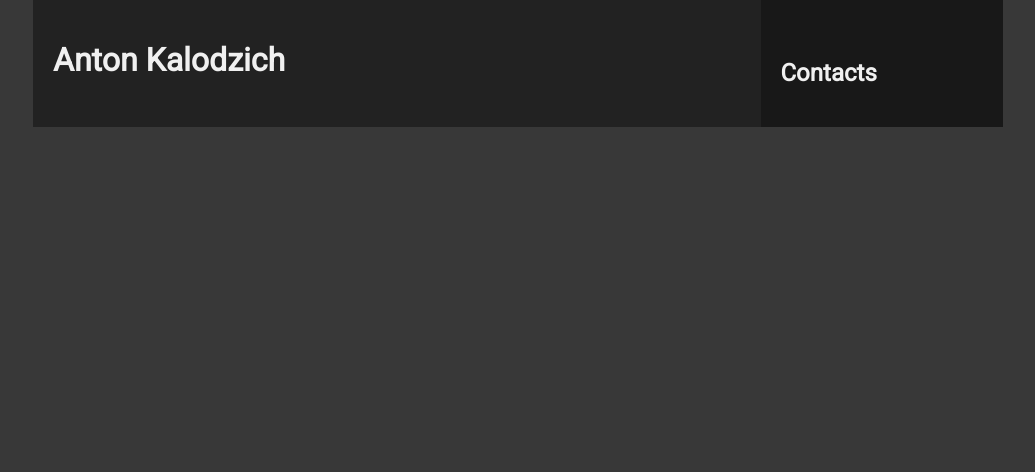
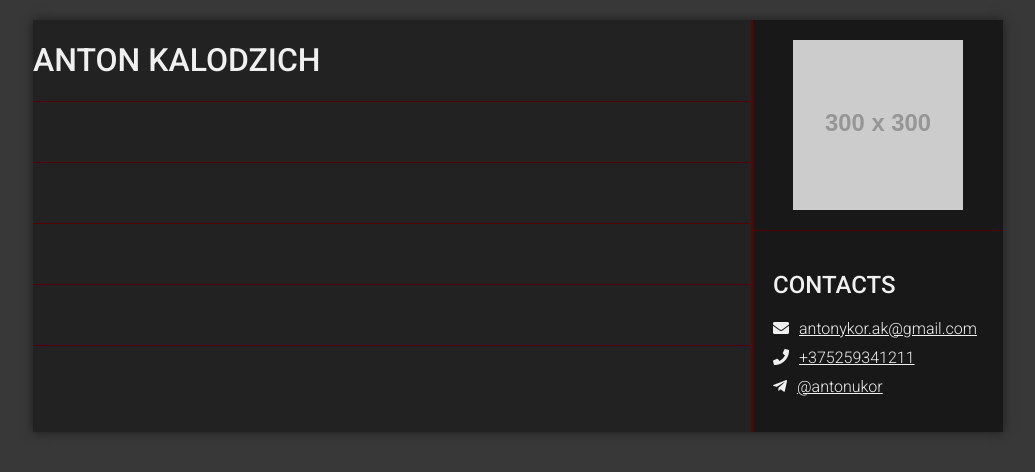
Before and after one commit to AntonyKor/rsschool-codejam1-cv, a plain HTML site: page index.html in a window 1280 px wide. Shown: the whole page, without its empty margins (122-1157 px from the left). Drawn offline with Linux system fonts and the light colour scheme; placeholder pictures from the web are drawn by us.

Commit message:
add feature: add contacts and place for photo

```diff
--- a/css/styles.css
+++ b/css/styles.css
@@ -10,21 +10,60 @@ body {
 
 .container {
   max-width: 970px;
-  margin: 0 auto;
+  margin: 20px auto;
   display: grid;
-  grid-template-columns: 3fr 1fr;
+  grid-template-columns: 3fr minmax(250px, 1fr);
+
+  box-shadow: 0 0 10px #00000080
 }
 
 aside {
   order: 2;
 
-  padding: 20px;
-
   background-color: #181818;
 }
 
 main {
+  background-color: #222;
+  border-right: 2px solid #600;
+}
+
+section {
+  border-top: 1px solid #500;
   padding: 20px;
+}
 
-  background-color: #222;
+h1, h2 {
+  font-weight: 500;
+  text-transform: uppercase;
 }
+
+a {
+  color: #f0f0f0;
+  transition: all 0.5s;
+}
+
+a:hover {
+  color: #600;
+  text-shadow: 0 0 2px #ffffff40;
+}
+
+.photo {
+  display: block;
+  width: calc(100% - 80px);
+  height: auto;
+  padding: 20px 40px;
+}
+
+.contacts ul {
+  padding: 0;
+  list-style: none;
+}
+
+.contacts li {
+  margin-bottom: 10px;
+}
+
+.contacts i {
+  margin-right: 10px;
+}
--- a/index.html
+++ b/index.html
@@ -4,16 +4,23 @@
   <meta charset="UTF-8">
   <meta name="viewport" content="width=device-width, initial-scale=1.0">
   <meta http-equiv="X-UA-Compatible" content="ie=edge">
+  <base target="_blank">
   <title>Anton Kalodzich - Curriculum Vitae</title>
   <link rel="stylesheet" href="css/styles.css">
-  <link href="https://fonts.googleapis.com/css?family=Roboto:300,400" rel="stylesheet">
+  <link href="https://fonts.googleapis.com/css?family=Roboto:300,500" rel="stylesheet">
+  <link rel="stylesheet" href="https://use.fontawesome.com/releases/v5.3.1/css/all.css" integrity="sha384-mzrmE5qonljUremFsqc01SB46JvROS7bZs3IO2EmfFsd15uHvIt+Y8vEf7N7fWAU" crossorigin="anonymous">
 </head>
 <body>
   <div class="container">
     <aside>
-      <img src="" alt="">
+      <img class="photo" src="http://dummyimage.com/300x300/bbbbbb.jpg&text=The+photo" alt="">
       <section class="contacts">
         <h2>Contacts</h2>
+        <ul>
+          <li><a href="mailto:antonykor.ak@gmail.com"><i class="fas fa-envelope"></i>antonykor.ak@gmail.com</a></li>
+          <li><a href="tel:375259341211"><i class="fas fa-phone"></i>+375259341211</a></li>
+          <li><a href="http://t.me/antonukor"><i class="fab fa-telegram-plane"></i>@antonukor</a></li>
+        </ul>
       </section>
     </aside>
     <main>
```
